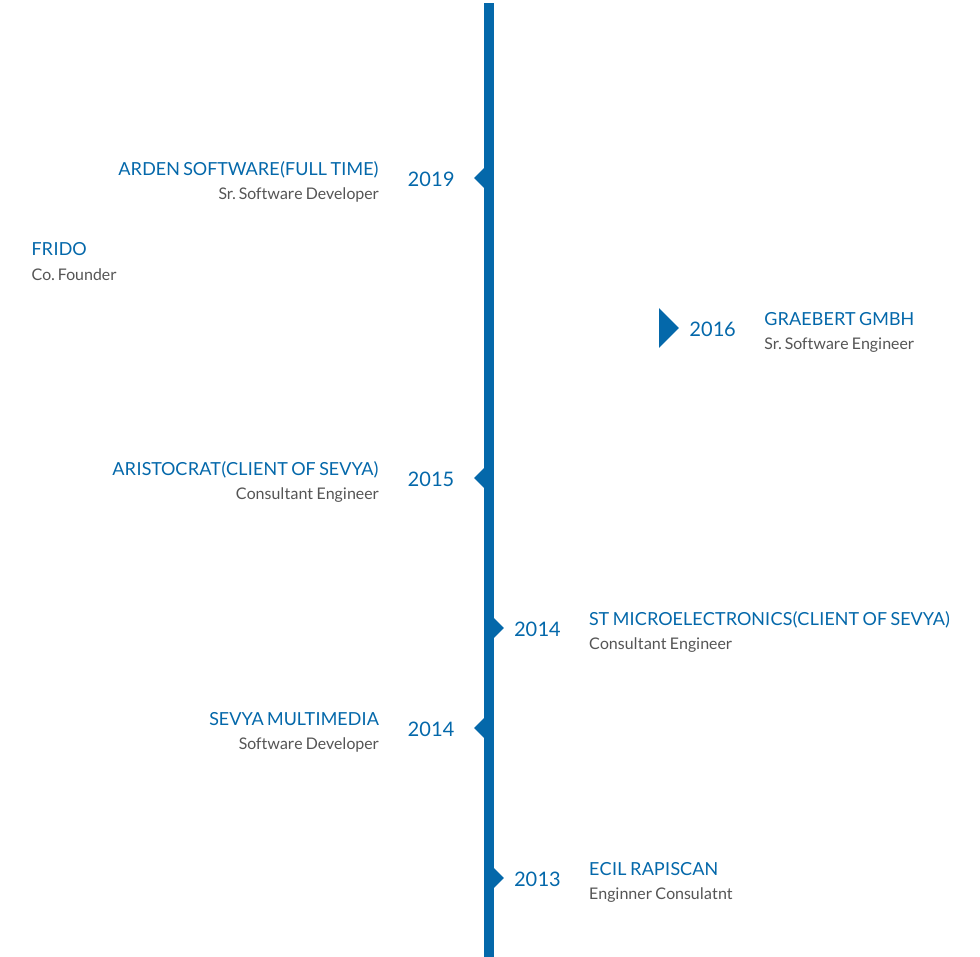
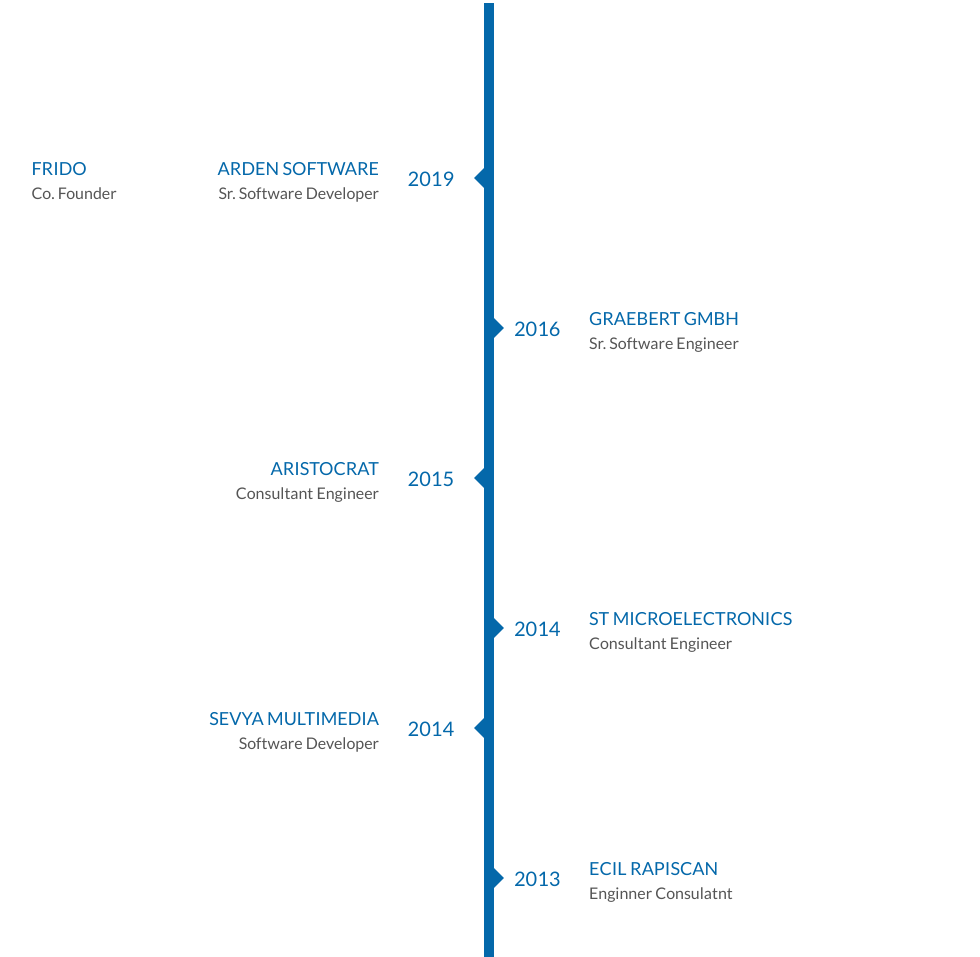
Before and after one commit to karkid/karkid.github.io, a plain HTML site: page index.html in a window 1280 px wide. Shown: the part 2153-3110 px from the top of the page, without its empty margins (156-1136 px from the left). Drawn offline with nearby package versions, Linux system fonts and the light colour scheme; files whose address does not match are found by name.

Commit message:
Fix tweaks

```diff
--- a/index.html
+++ b/index.html
@@ -82,7 +82,7 @@
                 <div class="timeline-vertical-event timeline-vertical-right-event">
                     <div class="company-link">
                         <a href="http://www.ardensoftware.com/" target="_blank">
-                            Arden Software(Full Time)
+                            Arden Software
                         </a>
                     </div>
                     <p>Sr. Software Developer</p>
@@ -118,7 +118,7 @@
                 <div class="timeline-vertical-event timeline-vertical-right-event">
                     <div class="company-link">
                         <a href="https://www.aristocrat.com/" target="_blank">
-                            Aristocrat(Client of Sevya)
+                            Aristocrat
                         </a>
                     </div>
                     <p>Consultant Engineer</p>
@@ -132,7 +132,7 @@
                 <div class="timeline-vertical-event timeline-vertical-left-event">
                     <div class="company-link">
                         <a href="https://www.st.com/" target="_blank">
-                            ST Microelectronics(Client of Sevya)
+                            ST Microelectronics
                         </a>
                     </div>
                     <p>Consultant Engineer</p>
```
